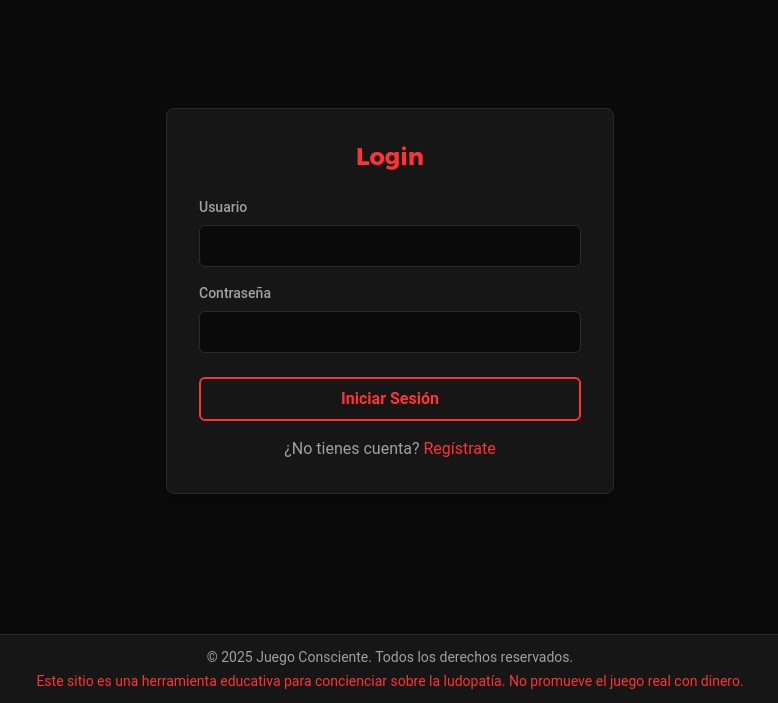
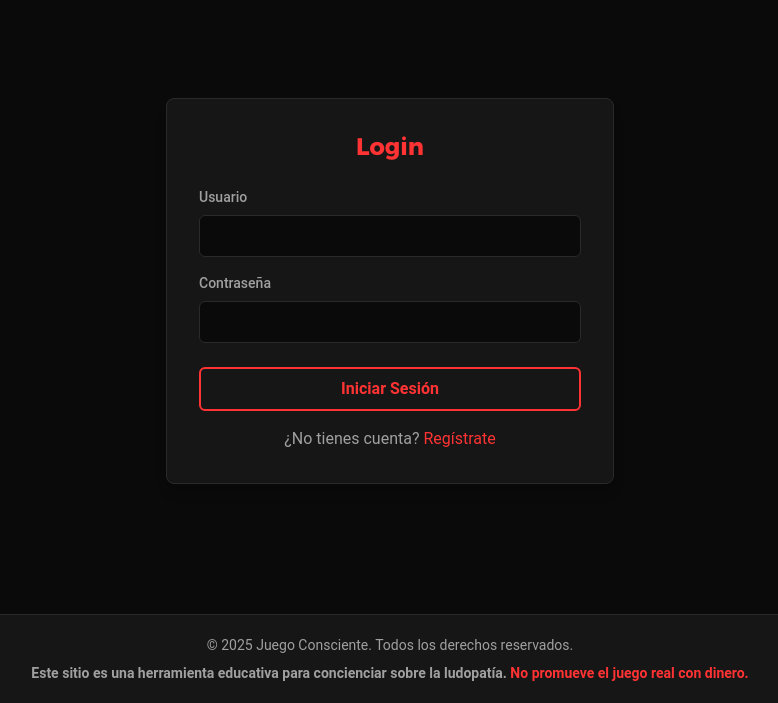
Before and after one commit to POLA-LCS/juego-consciente, a PHP site: page / in a window 1280 px wide. Shown: the part 97-800 px from the top of the page, without its empty margins (250-1028 px from the left). Run offline with PHP 8.4, Linux system fonts and the light colour scheme; some libraries are stand-ins or nearby versions; some web fonts are replaced.

Commit message:
prompt: Añade un poco de padding general al footer y haz que el mensaje de: "Este sitio es una herramienta educativa para concienciar sobre la ludopatía. No promueve el juego real con dinero." sea todo bold pero solo sea roja la parte de "No promueve el juego real con dinero.".

```diff
--- a/app/views/partials/footer.php
+++ b/app/views/partials/footer.php
@@ -5,9 +5,9 @@ if (!defined('ROOT_PATH')) {
     exit();
 }
 ?>
-<footer class="bg-[var(--color-surface)] text-[var(--color-text-muted)] py-3 mt-8 border-t border-[var(--color-border)] text-sm">
+<footer class="bg-[var(--color-surface)] text-[var(--color-text-muted)] py-5 mt-8 border-t border-[var(--color-border)] text-sm">
     <div class="container mx-auto text-center px-4">
         <p>&copy; 2025 Juego Consciente. Todos los derechos reservados.</p>
-        <p class="mt-1 text-[var(--color-primary)]">Este sitio es una herramienta educativa para concienciar sobre la ludopatía. No promueve el juego real con dinero.</p>
+        <p class="mt-2 font-bold">Este sitio es una herramienta educativa para concienciar sobre la ludopatía. <span class="text-[var(--color-primary)]">No promueve el juego real con dinero.</span></p>
     </div>
 </footer>
```
